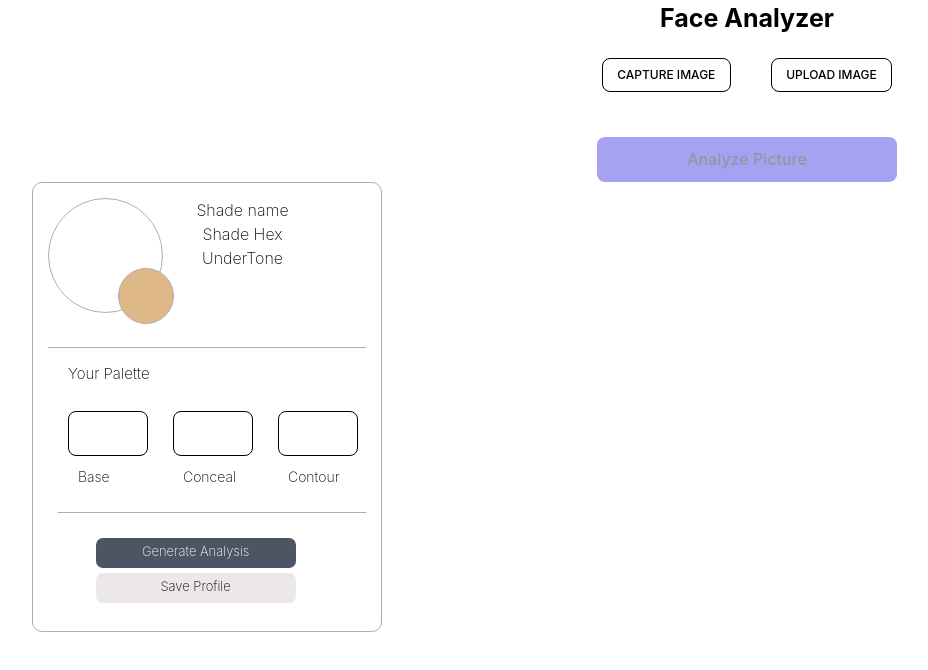
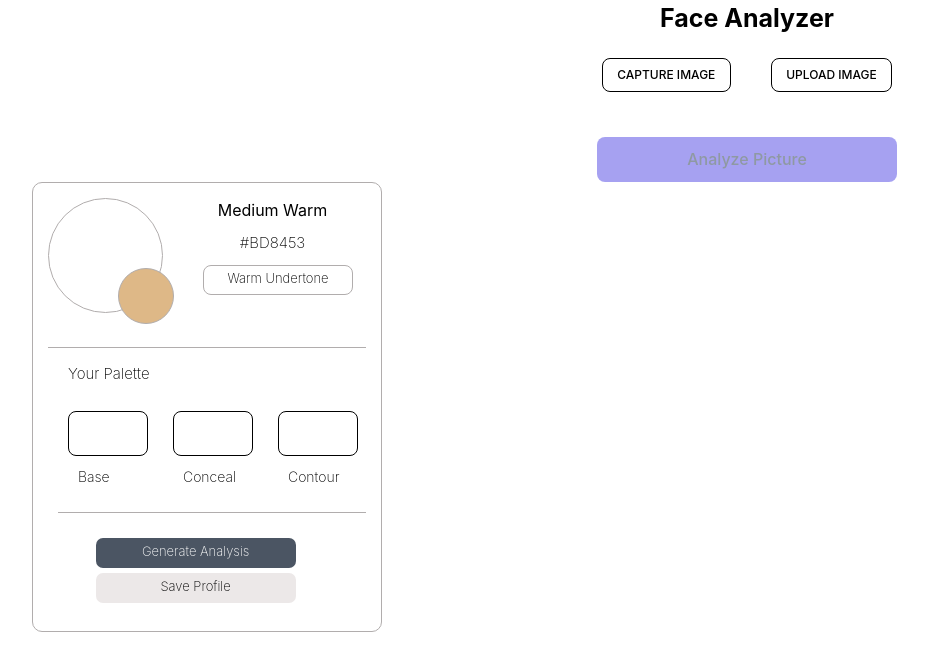
Before and after one commit to aishwindersandhu/demoaApp, a React (Vite) app in the folder my-portfolio/: page / in a window 1280 px wide. Shown: the top 670 px of the page, without its empty margins (3-931 px from the left). Built offline with nearby package versions, Linux system fonts and the light colour scheme; a web font is replaced by a local one.

Commit message:
Segregated UI components for better reusability and logic

```diff
--- /dev/null
+++ b/my-portfolio/src/components/facePalette.tsx
@@ -0,0 +1,20 @@
+import React from "react";
+import '../styles/facePalette.css';
+
+
+
+export const FacePalette = () => {
+  return (
+  <div className="palette-section">
+    <div style={{ textAlign: 'left', marginLeft: '10px' }} className="card-headers"> Your Palette</div>
+    <div style={{ display: 'flex', marginLeft: '10px' }}>
+      <div> <div className="palette-color-pan"></div><div className="palette-pan-name">Base</div></div>
+      <div> <div className="palette-color-pan"></div> <div className="palette-pan-name">Conceal</div></div>
+      <div>
+        <div className="palette-color-pan"></div>
+        <div className="palette-pan-name">Contour</div>
+      </div>
+    </div>
+  </div>
+  );
+}
--- a/my-portfolio/src/components/skinDetectionPanel.tsx
+++ b/my-portfolio/src/components/skinDetectionPanel.tsx
@@ -1,40 +1,19 @@
 import React from "react";
 import { useState } from "react";
-import '../styles/skinDetection.css'
+import { UserDetails } from "./userDetails";
+import { FacePalette } from "./facePalette";
+import '../styles/skinDetection.css';
 
 export const SkinDetection = () => {
   return (
     //Use reusable cards for better structure.
     <div>
       <div className="left-panel-card">
-        {/* user section */}
-        <div className="user-section">
-          <div className="user-image">
-            <div className="skin-tone"></div>
-          </div>
-          <div style={{ width: '50%' }}>
-            <div>Shade name</div>
-            <div>Shade Hex </div>
-            <div>UnderTone </div>
-          </div>
-          <div></div>
-        </div>
-          {/* Palette section */}
-        <div className="palette-section">
-          <div style={{ textAlign: 'left', marginLeft: '10px' }} className="card-headers"> Your Palette</div>
-          <div style={{ display: 'flex', marginLeft: '10px' }}>
-            <div> <div className="palette-color-pan"></div><div className="palette-pan-name">Base</div></div>
-            <div> <div className="palette-color-pan"></div> <div className="palette-pan-name">Conceal</div></div>
-            <div>
-              <div className="palette-color-pan"></div>
-              <div className="palette-pan-name">Contour</div>
-            </div>
-            </div>
-        </div>
-        {/* CTA buttons */}
+        <UserDetails></UserDetails>
+        <FacePalette></FacePalette>
         <div className="buttons-section">
-            <div className="cta-button-blue">Generate Analysis</div>
-            <div className="cta-button-gray">Save Profile</div>
+          <div className="cta-button-blue">Generate Analysis</div>
+          <div className="cta-button-gray">Save Profile</div>
         </div>
       </div>
       {/* Warm Tone suggestions */}
--- /dev/null
+++ b/my-portfolio/src/components/userDetails.tsx
@@ -0,0 +1,19 @@
+import React from "react";
+import '../styles/userDetails.css';
+
+
+export const UserDetails = () =>{
+  return (
+      <div className="user-section">
+          <div className="user-image">
+            <div className="skin-tone"></div>
+          </div>
+          <div className="user-skin-details">
+            <div className="user-skin-shade">Medium Warm</div>
+            <div className="user-skin-hex">#BD8453 </div>
+            <div className="user-undertone">Warm Undertone</div>
+          </div>
+          <div></div>
+        </div>
+  );
+}
--- /dev/null
+++ b/my-portfolio/src/styles/facePalette.css
@@ -0,0 +1,21 @@
+.palette-section{
+   color: black;
+    height: 150px;
+    border-bottom: 0.15px solid #B1ADAD;
+    margin: 15px 15px 20px 25px;
+    font-size: 15px;
+}
+.palette-color-pan {
+    height: 45px;
+    width: 80px;
+    border: 0.15px solid black;
+    border-radius: 8px;
+    margin-right: 25px;
+    margin-top: 25px;
+}
+.palette-pan-name {
+  text-align: left;
+  margin-top: 10px;
+  margin-left: 10px;
+  font-size: 14px;
+}
--- a/my-portfolio/src/styles/skinDetection.css
+++ b/my-portfolio/src/styles/skinDetection.css
@@ -1,33 +1,20 @@
-.left-panel-card{
+.left-panel-card {
   height: 450px;
   width: 350px;
   border: 0.25px solid #B1ADAD;
   border-radius: 10px;
   margin-left: 35px;
 }
-.user-section{
+
+.user-section {
   color: black;
   display: flex;
   height: 150px;
   border-bottom: 0.15px solid #B1ADAD;
   margin: 15px;
 }
-.palette-section{
-   color: black;
-    height: 150px;
-    border-bottom: 0.15px solid #B1ADAD;
-    margin: 15px 15px 20px 25px;
-    font-size: 15px;
-}
-.palette-color-pan {
-    height: 45px;
-    width: 80px;
-    border: 0.15px solid black;
-    border-radius: 8px;
-    margin-right: 25px;
-    margin-top: 25px;
-}
-.cta-button-blue{
+
+.cta-button-blue {
   background-color: #4B5563;
   color: #fff;
   height: 30px;
@@ -39,36 +26,28 @@
   font-size: 13px;
   padding-top: 4px;
 }
-.cta-button-gray{
+
+.cta-button-gray {
   background-color: #ECE8E8;
   color: black;
   height: 30px;
   width: 200px;
-  margin-top:5px;
+  margin-top: 5px;
   border-radius: 7px;
   margin-left: 18%;
   padding-top: 4px;
   font-size: 13px;
 }
-.palette-pan-name{
-    text-align: left;
-    margin-top: 10px;
-    margin-left: 10px;
-    font-size: 14px;
-}
-.buttons-section{
+
+.buttons-section {
   margin-top: 25px;
 }
-.card-headers{
+
+.card-headers {
   text-align: left;
   margin-left: 10px;
 }
-.user-image{
-    width: 115px;
-    height: 115px;
-    border: 0.5px solid #B1ADAD;
-    border-radius: 50%;
-}
+
 .skin-tone {
   height: 56px;
   width: 56px;
--- /dev/null
+++ b/my-portfolio/src/styles/userDetails.css
@@ -0,0 +1,27 @@
+.user-skin-details{
+  width :50%;
+  margin-left: 30px;
+}
+.user-skin-shade{
+  font-weight: 400;
+}
+.user-skin-hex{
+  font-size: 15px;
+  margin-top: 10px;
+}
+.user-undertone{
+  margin-top: 10px;
+  margin-left: 10px;
+  font-size: 13px;
+  border: 0.5px solid #B1ADAD;
+  border-radius: 8px;
+  height: 30px;
+  padding: 3px;
+  width: 150px;
+}
+.user-image{
+    width: 115px;
+    height: 115px;
+    border: 0.5px solid #B1ADAD;
+    border-radius: 50%;
+}
```
Lines whose indentation alone changed are shown as unchanged.
